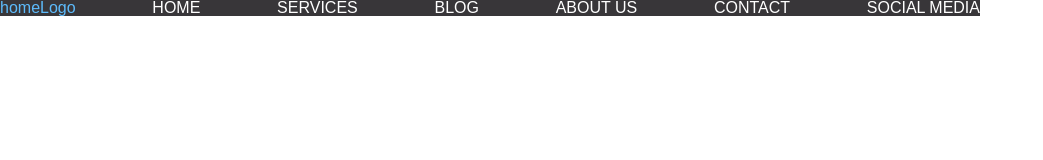
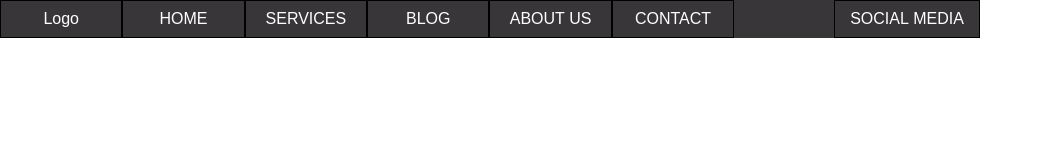
Before and after one commit to obedasomadu/navigation, a plain HTML site: page index.html in a window 1280 px wide. Shown: the whole page, without its empty margins (0-1043 px from the left). Drawn offline with nearby package versions, Linux system fonts and the light colour scheme.

Commit message:
added: padding on li nbsp and margin left ont 7th of type

```diff
--- a/index.html
+++ b/index.html
@@ -16,13 +16,13 @@
   <body>
     <nav>
       <ul>
-        <li><a href="">homeLogo</a></li>
+        <li><a href=""><p>Logo</p></a></li>
         <li><a href="">HOME</a></li>
         <li><a href="">SERVICES</a></li>
         <li><a href="">BLOG</a></li>
-        <li><a href="">ABOUT US</a></li>
+        <li><a href=""><p>ABOUT&nbsp;US</p></li>
         <li><a href="">CONTACT</a></li>
-        <li><a href="">SOCIAL MEDIA</a></li>
+        <li><a href=""><p>SOCIAL&nbsp;MEDIA</p></li>
       </ul>
     </nav>
   </body>
--- a/style/style.css
+++ b/style/style.css
@@ -1,11 +1,13 @@
 nav {
   max-width: 980px;
   background-color: #383639;
+  padding: ;
 }
 nav ul {
   display: flex;
   flex-direction: row;
   justify-content: space-between;
+  padding: 0px 0px;
 }
 nav a {
   color: #fff;
@@ -16,3 +18,12 @@ nav a {
 nav a:hover {
   color: #5dbbfb;
 }
+nav ul li {
+  padding: 10px 15px;
+  width: 100%;
+  border: solid #000 1px;
+  text-align: center;
+}
+nav ul li:nth-of-type(7) {
+  margin-left: 100px;
+}
```
